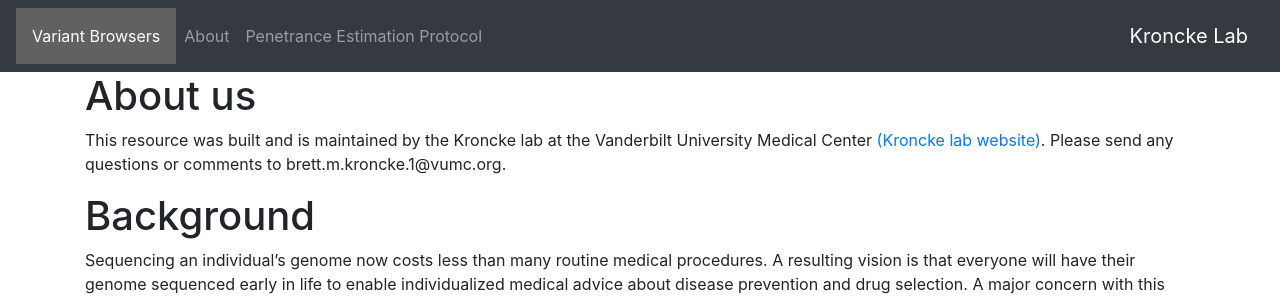
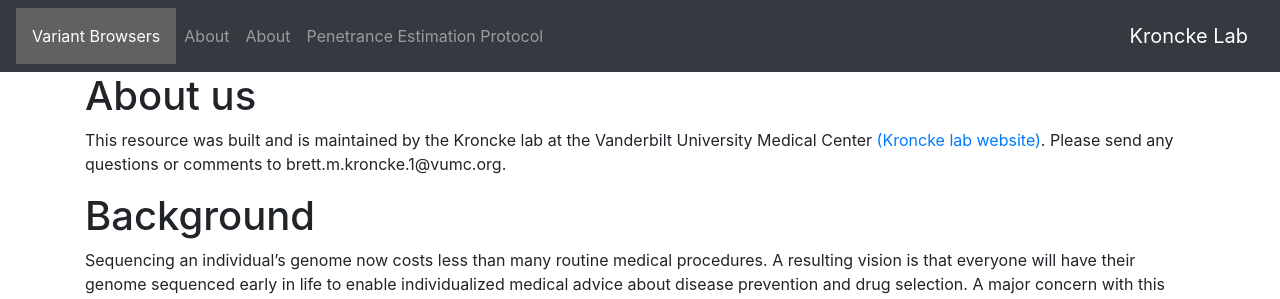
Before and after one commit to kroncke-lab/Variant_Browser, a Django app: page / in a window 1280 px wide. Shown: the top 299 px of the page. Run offline with Django 3.2, Linux system fonts and the light colour scheme; some libraries are stand-ins or nearby versions.

Commit message:
Added home page link to base.html

```diff
--- a/variantbrowser/templates/base.html
+++ b/variantbrowser/templates/base.html
@@ -60,6 +60,9 @@
         <div class="collapse navbar-collapse" id="collapsibleNavbar">
             <ul class="navbar-nav">
                 <li class="nav-item">
+                    <a class="nav-link" href="{% url 'home' %}">About</a>
+                </li>
+                <li class="nav-item">
                     <a class="nav-link" href="{% url 'about' %}">About</a>
                 </li>
                 <li class="nav-item">
```
